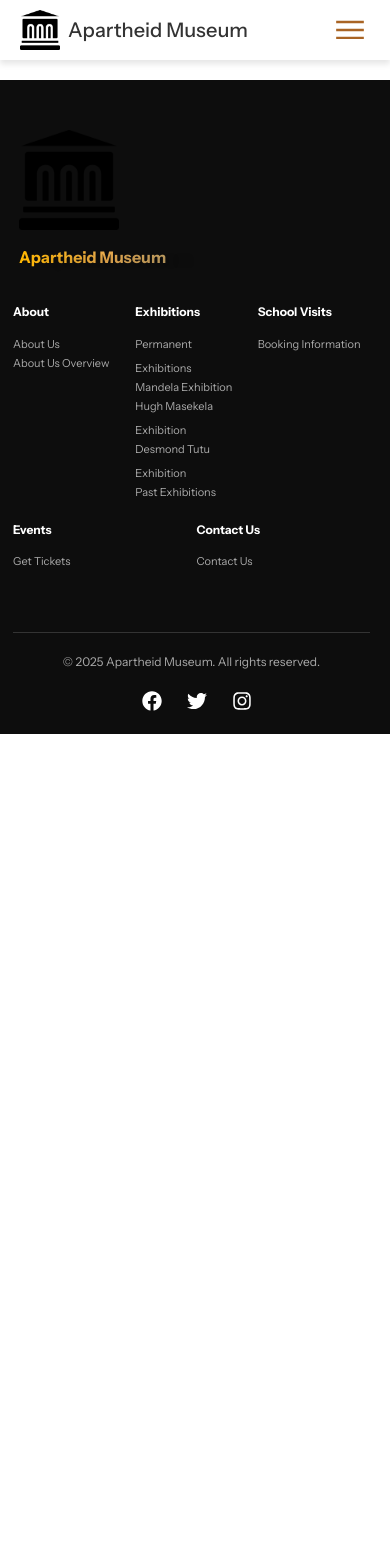
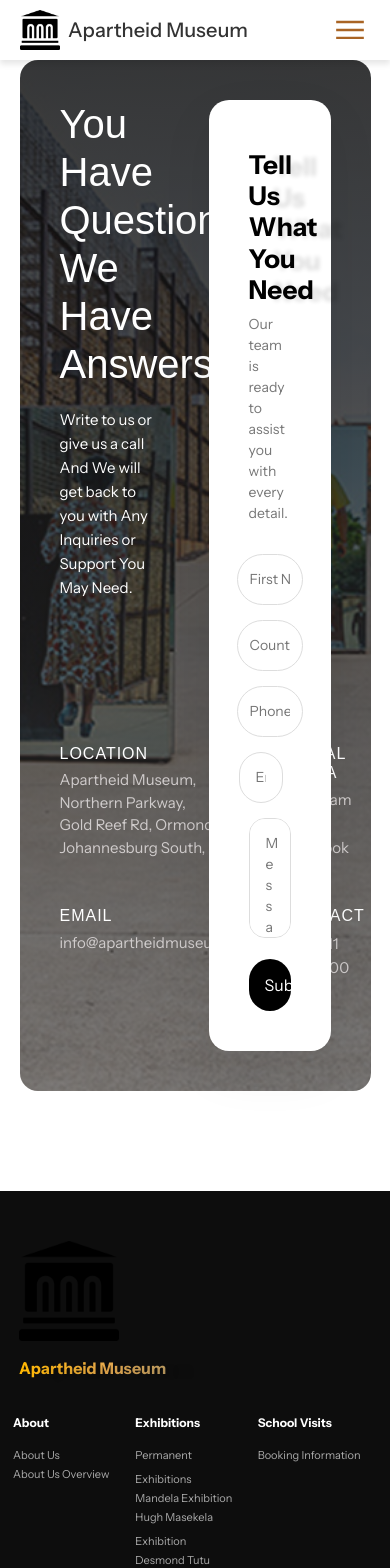
Before and after one commit to bontlenkoale1/apartheid-museum-clone, a React (Vite) app: page /apartheid-museum-clone/contact in a window 390 px wide. Shown: the top 1568 px of the page. Before the commit the page ends 844 px from the top, so only its background shows below. Built offline with nearby package versions, Linux system fonts and the light colour scheme; a web font is replaced by a local one.

Commit message:
added contact page with no media queries

```diff
--- /dev/null
+++ b/src/pages/home/Contact.css
@@ -0,0 +1,168 @@
+.contact-container {
+  display: flex;
+  justify-content: center;
+  align-items: center;
+  min-height: 100vh;
+  background-color: #ffffff;
+  margin-top: 40px;
+  padding: 20px 0;
+}
+
+.contact-wrapper {
+  display: flex;
+  justify-content: space-between;
+  align-items: flex-start;
+  width: 90vw;
+  max-width: 1200px;
+  min-height: 85vh;
+  border-radius: 18px;
+  background-image: linear-gradient(
+      to bottom,
+      rgba(17, 17, 17, 0.841),
+      rgba(52, 52, 52, 0.621)
+    ),
+    url("/Images/background-pic.png");
+  background-size: cover;
+  background-position: center;
+  background-repeat: no-repeat;
+  padding: 40px;
+  box-sizing: border-box;
+}
+
+.contact-left-info-wrapper {
+  flex: 1;
+  max-width: 50%;
+  padding-right: 40px;
+}
+
+.contact-left-info h1 {
+  color: #ffffff;
+  font-size: 40px;
+  font-weight: 350;
+  font-family: "Arial", sans-serif;
+  margin-bottom: 20px;
+  margin-left: 0;
+}
+
+p.contact-description {
+  color: #ffffff;
+  line-height: 1.6;
+  font-size: 15px;
+  max-width: 420px;
+  margin-left: 0;
+  margin-bottom: 60px;
+}
+
+.info-grid {
+  display: grid;
+  grid-template-columns: repeat(2, 1fr);
+  grid-gap: 30px;
+  margin-top: 60px;
+}
+
+.info-group {
+  display: flex;
+  flex-direction: column;
+  color: #d0cccc;
+  font-size: 15px;
+}
+
+.info-group h4 {
+  font-size: 14px;
+  letter-spacing: 1px;
+  text-transform: uppercase;
+  margin-bottom: 6px;
+  color: #ffffff;
+  font-size: 16px;
+  font-family: "Arial", sans-serif;
+  font-weight: 300;
+}
+.info-grid .info-group:nth-child(2),
+.info-grid .info-group:nth-child(4) {
+  margin-left: 0;
+}
+
+.info-group a {
+  color: #d0cccc;
+  text-decoration: none;
+  font-size: 15px;
+  line-height: 1.6;
+  transition: color 0.3s ease;
+}
+
+.info-group a:hover {
+  color: #ffffff;
+}
+
+.contact-right-form-wrapper {
+  flex: 1;
+  max-width: 45%;
+  display: flex;
+  justify-content: center;
+  align-items: flex-start;
+  margin: 0;
+}
+
+.contact-form {
+  background: #fff;
+  padding: 40px;
+  border-radius: 20px;
+  box-shadow: 0 20px 50px rgba(0, 0, 0, 0.08);
+  width: 100%;
+  max-width: 480px;
+}
+
+.contact-form h2 {
+  font-size: 26px;
+  margin-bottom: 8px;
+}
+
+.form-subtitle {
+  font-size: 14px;
+  color: #777;
+  margin-bottom: 30px;
+}
+
+.row {
+  display: flex;
+  gap: -10px;
+}
+
+input,
+textarea {
+  width: 100%;
+  padding: 14px 16px;
+  border-radius: 30px;
+  border: 1px solid #ddd;
+  margin-bottom: 15px;
+  font-size: 14px;
+  box-sizing: border-box;
+}
+input[type="email"] {
+ margin-left: -10px;
+ padding: 14px 16px;
+ width: 105%;
+}
+
+
+textarea {
+  border-radius: 16px;
+  min-height: 120px;
+  resize: none;
+}
+
+.submit-btn {
+  width: 100%;
+  padding: 14px 16px;
+  background-color: #000;
+  color: #fff;
+  border: none;
+  border-radius: 30px;
+  font-size: 16px;
+  cursor: pointer;
+  transition: background-color 0.3s ease;
+}
+
+.submit-btn:hover {
+  background-color: #333;
+}
--- a/src/pages/home/Contact.jsx
+++ b/src/pages/home/Contact.jsx
@@ -1,11 +1,105 @@
-import React from 'react'
+import React from "react";
+import "./Contact.css";
 
-const contact = () => {
+const Contact = () => {
   return (
-    <div>
+    <div className="contact-container">
+      <div className="contact-wrapper">
+        <div className="contact-left-info-wrapper">
+          <div className="contact-left-info">
+            <h1>
+              You Have Questions,
+              <br />
+              We Have Answers
+            </h1>
+            <p className="contact-description">
+              Write to us or give us a call And We will get back to you with Any
+              Inquiries or Support You May Need.
+            </p>
+            <br />
+            <div className="info-grid">
+              <div className="info-group">
+                <h4>Location</h4>
+                <p>
+                  Apartheid Museum, Northern Parkway,
+                  <br />
+                  Gold Reef Rd, Ormonde, Johannesburg South, 2001
+                </p>
+              </div>
 
+              <div className="info-group">
+                <h4>Social Media</h4>
+                <p>
+                  <a
+                    href="https://www.instagram.com/apartheidmuseum/?hl=en"
+                    target="_blank"
+                    rel="noopener noreferrer"
+                  >
+                    Instagram
+                  </a>
+                  <br />
+                  <a
+                    href="https://x.com/apartheidmuseum"
+                    target="_blank"
+                    rel="noopener noreferrer"
+                  >
+                    Twitter
+                  </a>
+                  <br />
+                  <a
+                    href="https://www.facebook.com/ApartheidMuseumSA?mibextid=ZbWKwL"
+                    target="_blank"
+                    rel="noopener noreferrer"
+                  >
+                    Facebook
+                  </a>
+                </p>
+              </div>
+
+              <div className="info-group">
+                <h4>Email</h4>
+                <p>info@apartheidmuseum.org</p>
+              </div>
+
+              <div className="info-group">
+                <h4>Contact</h4>
+                <p>
+                  <a href="tel:+27 (0)11 309 4700">+27 (0)11 309 4700</a>
+                </p>
+              </div>
+            </div>
+          </div>
+        </div>
+                  <div className="contact-right-form-wrapper">
+            <div className="contact-form">
+              <h2>Tell Us What You Need</h2>
+              <p className="form-subtitle">
+                Our team is ready to assist you with every detail.
+              </p>
+
+              <form>
+                <div className="row">
+                  <input type="text" placeholder="First Name" />
+                </div>
+
+                <div className="row">
+                  <input type="text" placeholder="Country" />
+                  <input type="tel" placeholder="Phone Number" />
+                </div>
+
+                <input type="email" placeholder="Email Address" />
+
+
+                <textarea placeholder="Message"></textarea>
+
+
+                <button className="submit-btn">Submit</button>
+              </form>
+            </div>
+          </div>
+      </div>
     </div>
-  )
-}
+  );
+};
 
-export default contact
+export default Contact;
```
Also changed, not shown: public/Images/background-pic.png (added).
